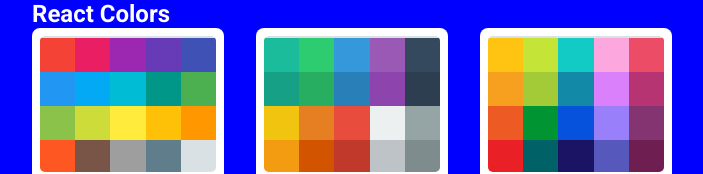
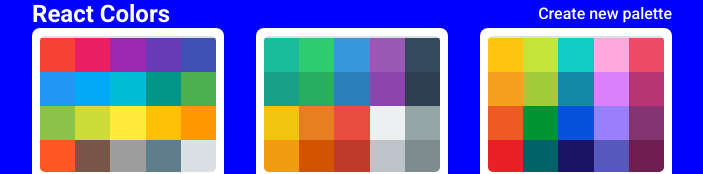
Before and after one commit to LucasLBF/color-app, a React (Create React App) app: page / in a window 1280 px wide. Shown: the top 174 px of the page, without its empty margins (288-991 px from the left). Built offline with nearby package versions, Linux system fonts and the light colour scheme.

Commit message:
feat: add NewPaletteForm component and Link

```diff
--- a/src/App.js
+++ b/src/App.js
@@ -1,14 +1,16 @@
+import { Route, Switch } from "react-router-dom";
 import Palette from "./Palette";
 import PaletteList from "./PaletteList";
 import SingleColorPalette from "./SingleColorPalette";
 import seedPalettes from "./seedPalettes";
+import NewPaletteForm from "./NewPaletteForm";
 import { generatePalette } from "./colorHelpers";
-import { Route, Switch } from "react-router-dom";
 
 const findPalette = id => seedPalettes.find(p => p.id === id);
 function App() {
   return (
     <Switch>
+      <Route exact path="/palette/new" render={() => <NewPaletteForm />} />
       <Route
         exact
         path="/"
--- a/src/ComponentStyles/PaletteListStyles.js
+++ b/src/ComponentStyles/PaletteListStyles.js
@@ -18,6 +18,17 @@ const PaletteListStyles = {
     width: "100%",
     justifyContent: "space-between",
     color: "#fff",
+    alignItems: "center",
+    "& a:link, & a:visited": {
+      color: "#fff",
+      fontWeight: "500",
+      textDecoration: "none",
+      borderBottom: "1px solid transparent",
+      transition: "border-bottom 300ms ease-in-out",
+    },
+    "& a:hover, & a:active": {
+      borderBottom: "1px solid #fff",
+    },
   },
   palettes: {
     boxSizing: "border-box",
--- /dev/null
+++ b/src/NewPaletteForm.js
@@ -0,0 +1,9 @@
+import React, { Component } from "react";
+
+class NewPaletteForm extends Component {
+  render() {
+    return <h1>New Palette Form!!!</h1>;
+  }
+}
+
+export default NewPaletteForm;
--- a/src/PaletteList.js
+++ b/src/PaletteList.js
@@ -1,4 +1,5 @@
 import React, { Component } from "react";
+import { Link } from "react-router-dom";
 import MiniPalette from "./MiniPalette";
 import { withStyles } from "@mui/styles";
 import PaletteListStyles from "./ComponentStyles/PaletteListStyles";
@@ -14,6 +15,9 @@ class PaletteList extends Component {
         <div className={classes.container}>
           <nav className={classes.nav}>
             <h1>React Colors</h1>
+            <Link className to="/palette/new">
+              Create new palette
+            </Link>
           </nav>
           <div className={classes.palettes}>
             {paletteList.map(palette => (
```
